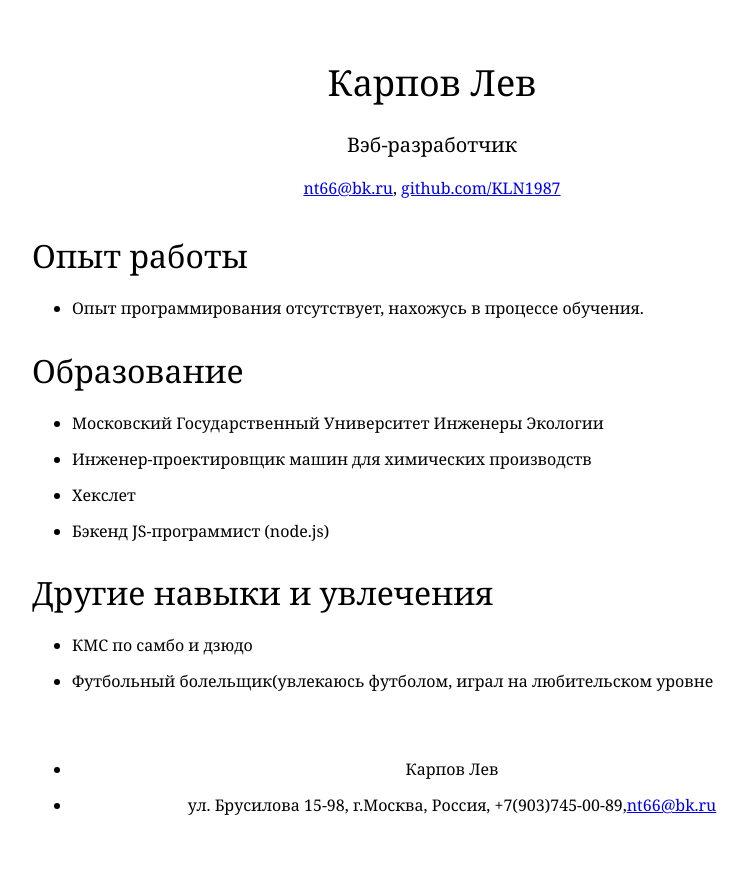
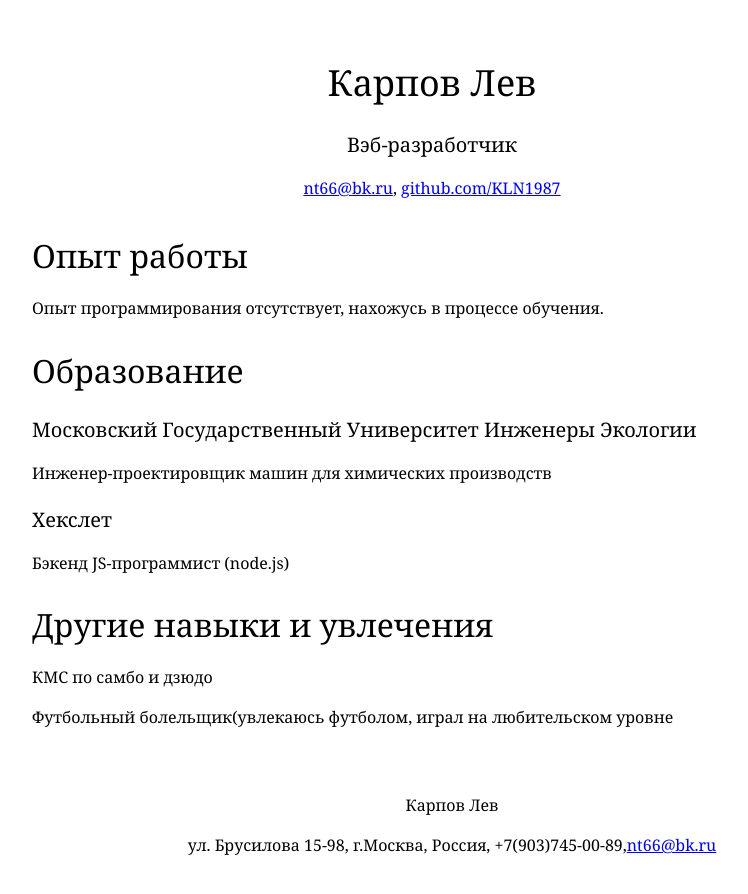
Before and after one commit to KLN1987/KLN1987.github.io, a plain HTML site: page index.html in a window 1280 px wide. Shown: the whole page, without its empty margins (208-956 px from the left). Before the commit the page ends 865 px from the top, so only its background shows below. Drawn offline with Linux system fonts and the light colour scheme.

Commit message:
Update index.html

```diff
--- a/index.html
+++ b/index.html
@@ -18,28 +18,21 @@
 
 <div id="main">
 <h2> Опыт работы</h2>
-<ul>
-<li> Опыт программирования отсутствует, нахожусь в процессе обучения.</li>
-</ul>
+<p> Опыт программирования отсутствует, нахожусь в процессе обучения.</p>
 <h2>Образование</h2>
-<ul>
-<li> Московский Государственный Университет Инженеры Экологии</li>
-<li> Инженер-проектировщик машин для химических производств</li>
-<li> Хекслет </li>
-<li> Бэкенд JS-программист (node.js) </li>
-</ul>
+<h3> Московский Государственный Университет Инженеры Экологии</h3>
+<p> Инженер-проектировщик машин для химических производств</p>
+<h3> Хекслет </h3>
+<p> Бэкенд JS-программист (node.js) </p>
 <h2>Другие навыки и увлечения</h2>
-<ul>
-<li>КМС по самбо и дзюдо</li>
-<li>Футбольный болельщик(увлекаюсь футболом, играл на любительском уровне</li>
-</ul>
+<p>КМС по самбо и дзюдо</p>
+<p>Футбольный болельщик(увлекаюсь футболом, играл на любительском уровне</p>
 </div>
 
 <div id="footer">
 <ul>
-<li>Карпов Лев</li>
-<li> ул. Брусилова 15-98, г.Москва, Россия, +7(903)745-00-89,<a href="mailto:nt66@bk.ru">nt66@bk.ru</a></li>
-</ul>
+<p>Карпов Лев</p>
+<p> ул. Брусилова 15-98, г.Москва, Россия, +7(903)745-00-89,<a href="mailto:nt66@bk.ru">nt66@bk.ru</a></p>
 </div>
 
  </body>
```
